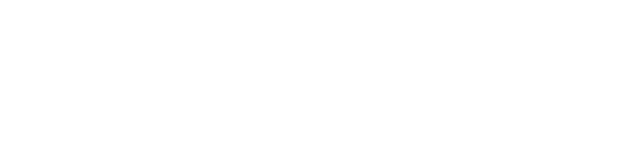
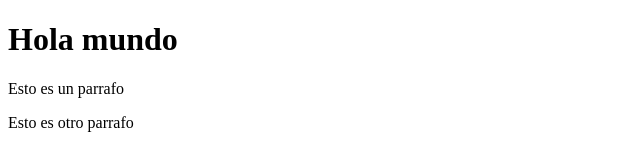
Before and after one commit to jhudaz/git_practice, a plain HTML site: page index.html in a window 1280 px wide. Shown: the whole page, without its empty margins (0-640 px from the left). Drawn offline with Linux system fonts and the light colour scheme.

Commit message:
index.html changes

```diff
--- a/index.html
+++ b/index.html
@@ -7,6 +7,8 @@
     <title>Document</title>
 </head>
 <body>
-
+    <h1>Hola mundo</h1>
+    <p>Esto es un parrafo</p>
+    <p>Esto es otro parrafo</p>
 </body>
 </html>
```
